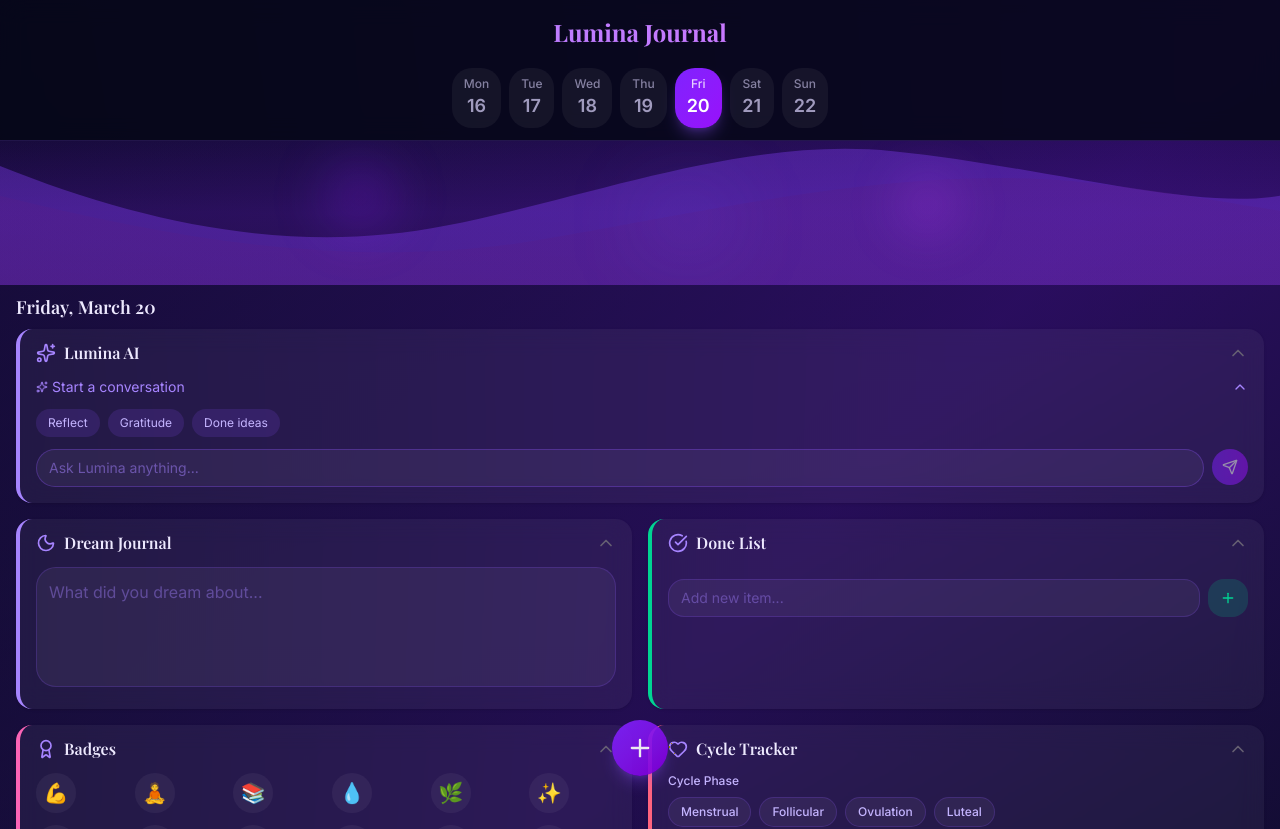
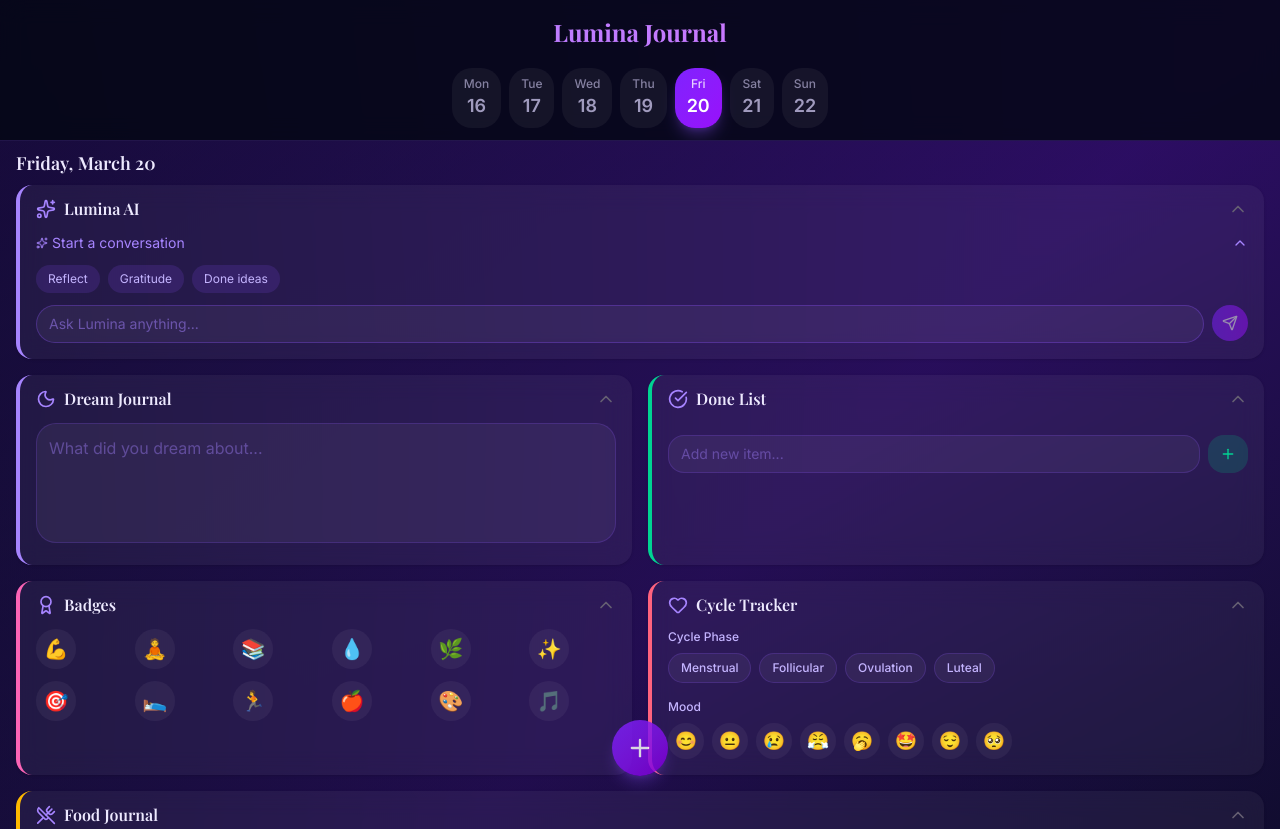
Before and after one commit to popkenleonie-alt/lumina, a Next.js app: page / in a window 1280 px wide. Shown: the top 829 px of the page. Built offline with nearby package versions, Linux system fonts and the light colour scheme; a web font is replaced by a local one.

Commit message:
Remove banner

```diff
--- a/app/page.tsx
+++ b/app/page.tsx
@@ -2,7 +2,6 @@
 
 import { useState, useCallback } from 'react';
 import { WeekStrip } from '@/components/journal/WeekStrip';
-import { HeroArea } from '@/components/journal/HeroArea';
 import { DayView } from '@/components/journal/DayView';
 import { FloatingButton } from '@/components/journal/FloatingButton';
 import { getNextDay, getPreviousDay } from '@/lib/dateHelpers';
@@ -63,9 +62,6 @@ export default function LuminaJournal() {
           <WeekStrip selectedDate={selectedDate} onSelectDate={setSelectedDate} />
         </header>
 
-        {/* Hero Area */}
-        <HeroArea />
-
         {/* Day Content */}
         <main
           onTouchStart={onTouchStart}
--- a/components/journal/HeroArea.tsx
+++ /dev/null
@@ -1,46 +0,0 @@
-'use client';
-
-export function HeroArea() {
-  return (
-    <div className="relative h-28 md:h-36 overflow-hidden">
-      {/* Gradient Background */}
-      <div className="absolute inset-0 bg-gradient-to-b from-transparent via-violet-900/30 to-purple-900/20" />
-
-      {/* Decorative SVG Wave */}
-      <svg
-        className="absolute bottom-0 left-0 w-full"
-        viewBox="0 0 430 80"
-        fill="none"
-        xmlns="http://www.w3.org/2000/svg"
-        preserveAspectRatio="none"
-      >
-        <path
-          d="M0 40C50 60 100 70 150 60C200 50 250 30 300 35C350 40 400 55 430 50V80H0V40Z"
-          fill="url(#wave-gradient)"
-          fillOpacity="0.4"
-        />
-        <path
-          d="M0 50C60 65 120 75 180 65C240 55 300 40 360 45C390 48 410 52 430 55V80H0V50Z"
-          fill="url(#wave-gradient-2)"
-          fillOpacity="0.3"
-        />
-        <defs>
-          <linearGradient id="wave-gradient" x1="0" y1="0" x2="430" y2="0">
-            <stop offset="0%" stopColor="#7c3aed" />
-            <stop offset="50%" stopColor="#6d28d9" />
-            <stop offset="100%" stopColor="#4c1d95" />
-          </linearGradient>
-          <linearGradient id="wave-gradient-2" x1="0" y1="0" x2="430" y2="0">
-            <stop offset="0%" stopColor="#581c87" />
-            <stop offset="100%" stopColor="#312e81" />
-          </linearGradient>
-        </defs>
-      </svg>
-
-      {/* Decorative Blobs */}
-      <div className="absolute top-4 left-1/4 w-20 h-20 rounded-full bg-gradient-to-br from-violet-600/20 to-purple-600/20 blur-xl" />
-      <div className="absolute top-8 right-1/4 w-16 h-16 rounded-full bg-gradient-to-br from-purple-500/20 to-fuchsia-500/20 blur-xl" />
-      <div className="absolute bottom-8 left-1/2 w-24 h-16 rounded-full bg-gradient-to-br from-violet-500/15 to-indigo-500/15 blur-2xl" />
-    </div>
-  );
-}
```
